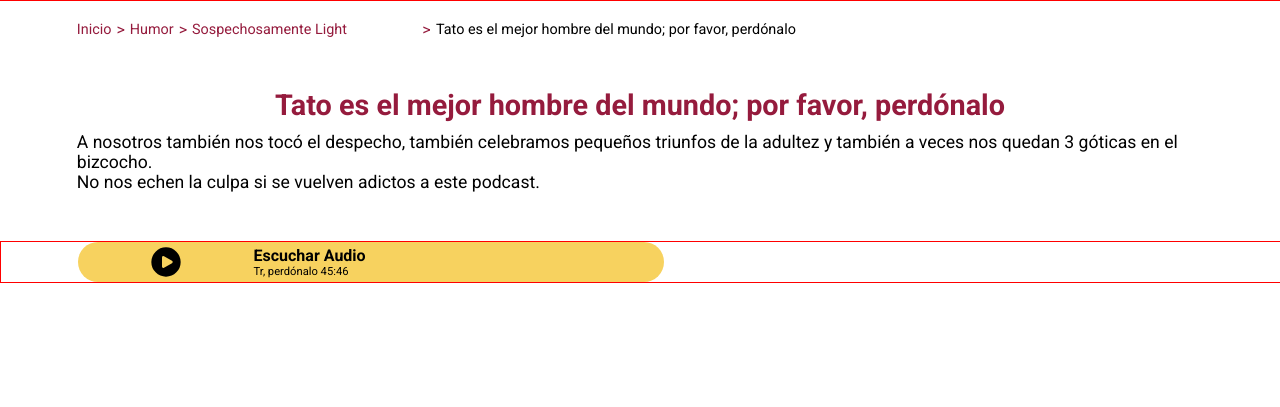
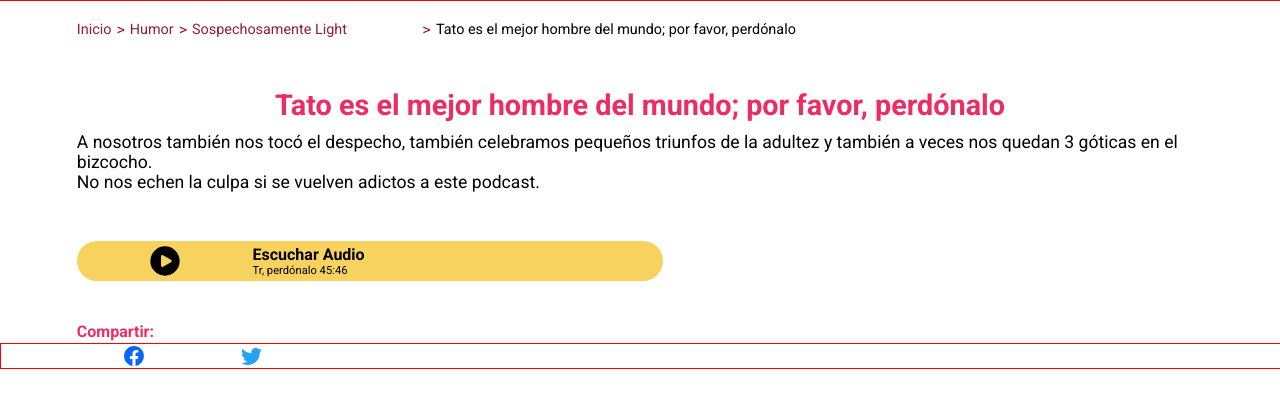
Before and after one commit to Jhon-GG/caracolTechnicalProof, a website: page index.html in a window 1280 px wide. Shown: the part 153-560 px from the top of the page. Drawn offline with Linux system fonts and the light colour scheme.

Commit message:
feat: :construction: Share Icons part
Making the share icons part

```diff
--- a/index.html
+++ b/index.html
@@ -80,6 +80,17 @@
             </div>
         </div>
     </section>
+    <section class="share">
+        <div class="shareBox">
+            <h1>Compartir:</h1>
+        </div>
+    </section>
+    <section class="shareIcons">
+        <div class="shareIconBox">
+            <a href="https://www.facebook.com/CaracolTV"><img src="src/assets/images/facebook2.svg" alt="facebook"></a>
+            <a href="https://x.com/CaracolTV"><img src="src/assets/images/twitter2.svg" alt="twitter"></a>
+        </div>
+    </section>
 
     <script src="src/js/app.js" defer></script>
 </body>
--- a/src/styles/main.less
+++ b/src/styles/main.less
@@ -368,7 +368,7 @@ html, body {
 
 .headlineBox h1{
     font-size: 1.8rem;
-    color: @navColor;
+    color: @background;
     height: auto;
     margin: 0 0 0 0 ;
 }
@@ -391,7 +391,6 @@ html, body {
     height: 5vh;
     justify-content: center;
     align-items: center;
-    border: 1px solid red;
 }
 
 .audioPlayerCenter{
@@ -448,3 +447,72 @@ html, body {
     color: @fontColor;
     margin: 0;
 }
+
+
+
+// ----------------------------------------- SEVENTH PART
+
+
+
+.share{
+    display: flex;
+    flex-direction: row;
+    width: 100vw;
+    height: 3vh;
+    justify-content: center;
+    align-items: center;
+    margin-top: 3%;
+}
+
+.shareBox{
+    display: flex;
+    flex-direction: row;
+    align-items: center;
+    width: 88vw;
+    height: 100%;
+}
+
+.shareBox h1{
+    width: auto;
+    height: auto;
+    font-size: 1rem;
+    color: @background;
+    margin: 0;
+}
+
+
+
+// -------------------------------- EIGHT PART
+
+.shareIcons{
+    display: flex;
+    flex-direction: row;
+    justify-content: center;
+    align-items: center;
+    width: 100vw;
+    height: 3vh;
+    border: 1px solid red;
+}
+
+.shareIconBox{
+    display: flex;
+    flex-direction: row;
+    align-items: center;
+    width: 88vw;
+    height: 100%;
+    gap: 5px;
+}
+
+.shareIconBox a{
+    width: 10%;
+    height: 100%;
+}
+
+.shareIconBox img{
+    width: 100%;
+    height: 100%;
+}
+
+
+
+// ---------------------------------------- NINTH PART
```
Also changed, not shown: src/assets/images/facebook2.svg (added), src/assets/images/twitter2.svg (added), src/styles/main.css.
